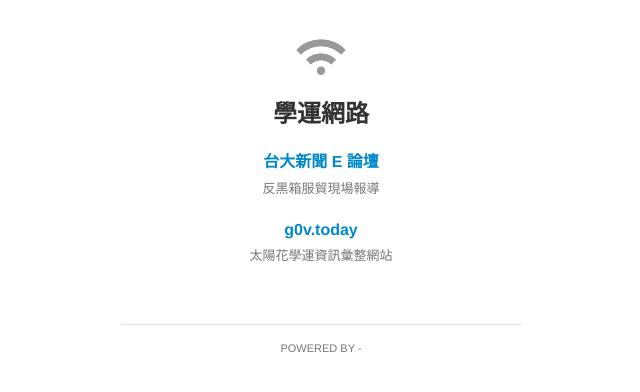
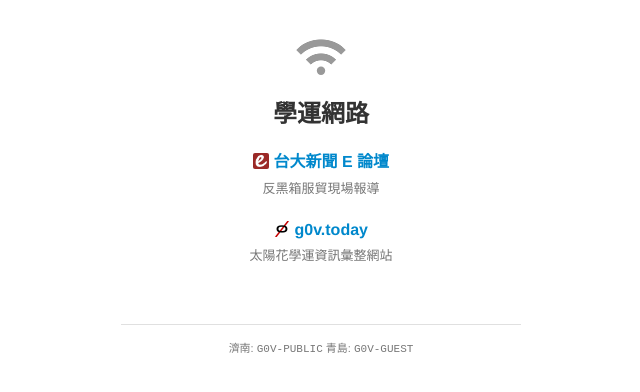
Before and after one commit to g0v/g0v.io, a plain HTML site: page index.html in a window 1280 px wide. Shown: the whole page, without its empty margins (319-959 px from the left). Drawn offline with Linux system fonts and the light colour scheme; no server answers.

Commit message:
* Add SSID names

```diff
--- a/index.html
+++ b/index.html
@@ -18,13 +18,13 @@
       <div class="wifi-icon"></div>
       <h1 class="title">學運網路</h1>
       <p>
-        <a href="https://www.facebook.com/NtuNewsEForum" target="_blank">台大新聞 E 論壇</a><br />
+        <a href="https://www.facebook.com/NtuNewsEForum" target="_blank"><img src="img/enews.png" width="16" height="16" style="border-radius: 2px; margin-bottom: -2px"> 台大新聞 E 論壇</a><br />
         <span class="description">
           反黑箱服貿現場報導
         </span>
       </p>
       <p>
-        <a href="http://g0v.today" target="_blank">g0v.today</a><br />
+        <a href="http://g0v.today" target="_blank"><img src="img/g0v.png" width="16" height="16" style="border-radius: 2px; margin-bottom: -2px"> g0v.today</a><br />
         <span class="description">
           太陽花學運資訊彙整網站
         </span>
@@ -34,7 +34,8 @@
       </div>
     </div>
     <footer class="footer">
-      Powered by -
+    濟南: <tt>g0v-public</tt>
+    青島: <tt>g0v-guest</tt>
     </footer>
 
   </body>
```
Also changed, not shown: img/enews.png (added), img/g0v.png (added).
